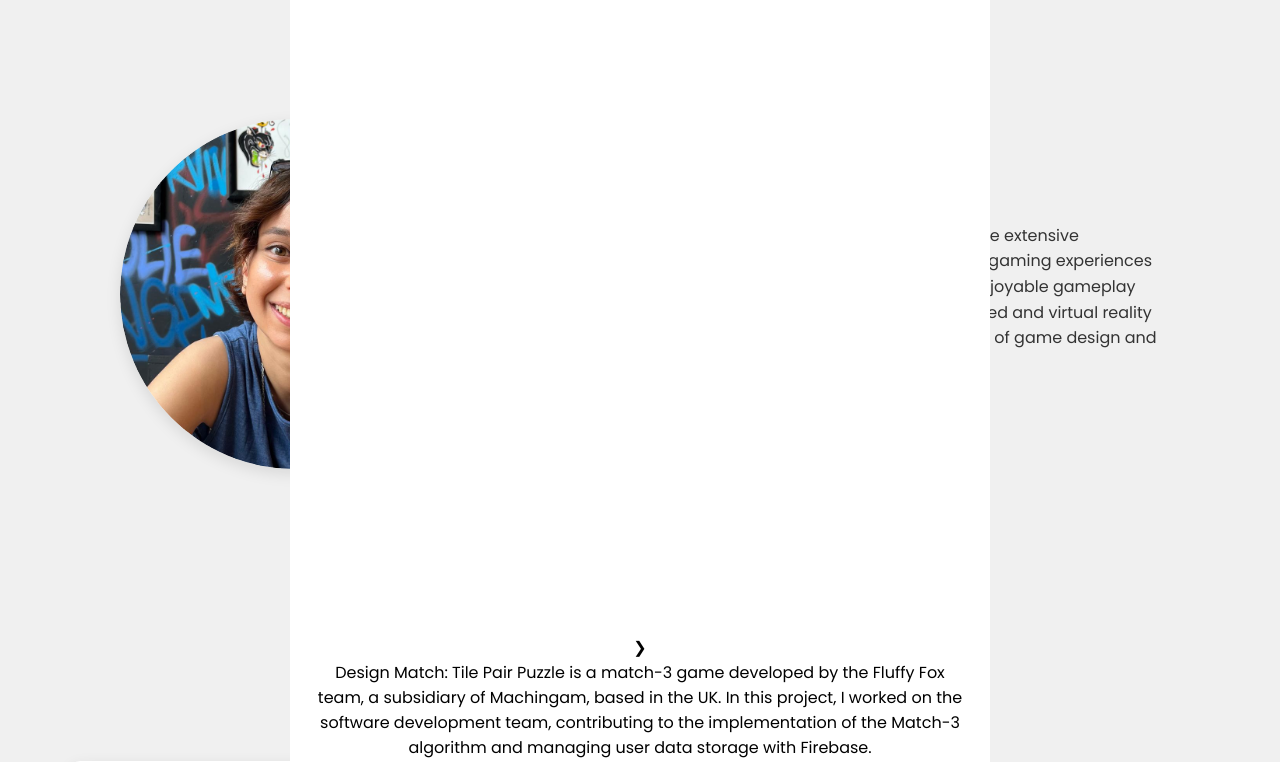
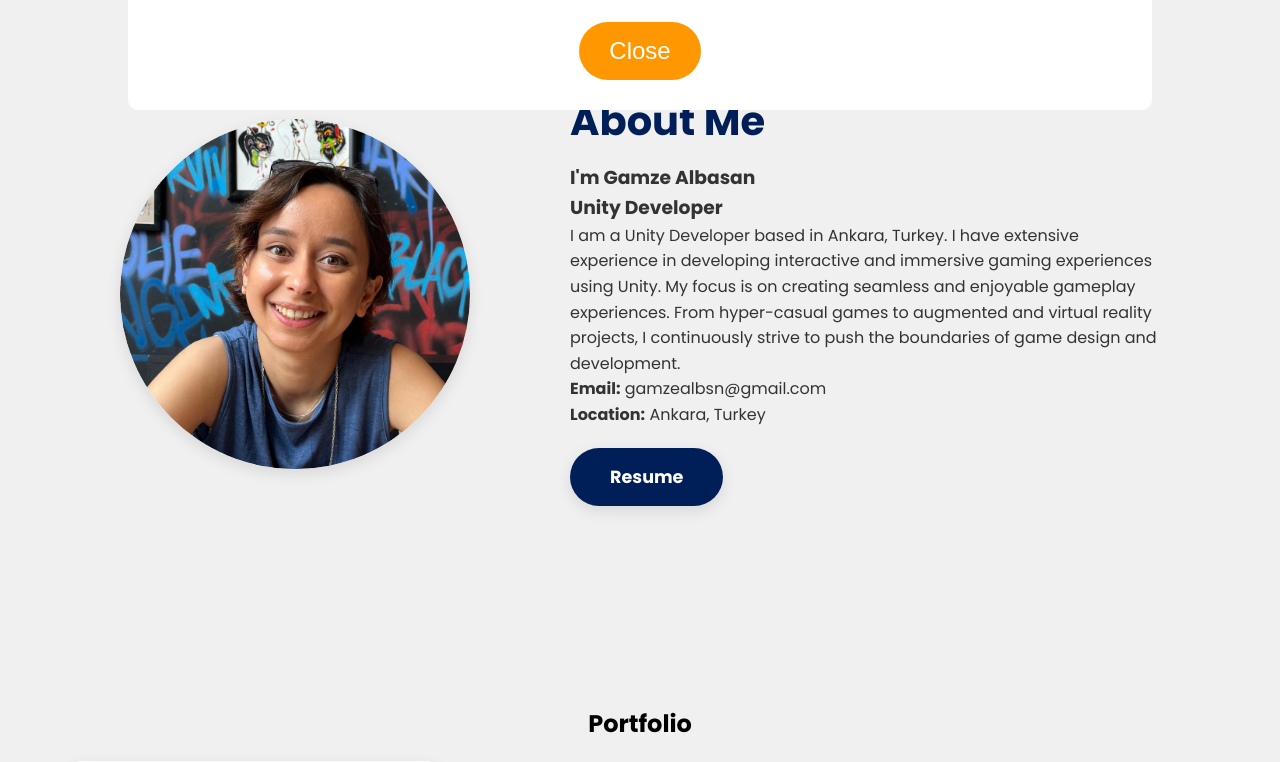
Before and after one commit to gmzalbsn/gamze.github.io, a PHP site: page / in a window 1280 px wide, after a click on "Details". Shown: the part 811-1573 px from the top of the page. Run offline with PHP 8.4, Linux system fonts and the light colour scheme.

Commit message:
Update styles.css

```diff
--- a/styles.css
+++ b/styles.css
@@ -279,37 +282,104 @@ body {
     left: 0;
     width: 100%;
     height: 100%;
-    background-color: rgba(0, 0, 0, 0.5);
+    background-color: rgba(0, 0, 0, 0.8);
     justify-content: center;
     align-items: center;
 }
 
 .modal-content {
     background-color: white;
-    padding: 20px;
+    padding: 30px;
     border-radius: 10px;
     width: 80%;
-    max-width: 700px;
+    max-width: 1200px;
     text-align: center;
+    position: relative;
 }
 
-.modal-image {
-    width: 100%;
-    border-radius: 10px;
+/* Carousel Styles */
+.carousel-container {
+    position: relative;
+    display: flex;
+    align-items: center;
+    justify-content: center;
     margin-bottom: 20px;
 }
 
-.close {
-    position: absolute;
-    top: 10px;
-    right: 20px;
-    font-size: 24px;
-    cursor: pointer;
+.carousel {
+    display: flex;
+    overflow: hidden;
+    width: 100%;
+    max-width: 1000px;
 }
 
-/* Modal Açma-Kapatma Efekti */
-.modal.active {
+.carousel-item {
+    min-width: 100%;
+    transition: transform 0.5s ease-in-out;
+}
+
+.carousel img {
+    width: 100%;
+    height: auto;
+    border-radius: 10px;
+}
+
+/* Carousel Navigation Buttons */
+.prev, .next {
+    cursor: pointer;
+    position: absolute;
+    top: 50%;
+    transform: translateY(-50%);
+    color: #333;
+    font-size: 36px;
+    padding: 20px;
+    background-color: rgba(255, 255, 255, 0.8);
+    border-radius: 50%;
+    user-select: none;
+    z-index: 10;
     display: flex;
+    align-items: center;
+    justify-content: center;
+    width: 40px;
+    height: 40px;
+    transition: background-color 0.3s ease;
+}
+
+.prev {
+    left: 20px;
+}
+
+.next {
+    right: 20px;
+}
+
+.prev:hover, .next:hover {
+    background-color: rgba(255, 255, 255, 1);
+}
+
+/* Modal text styling */
+.modal-text {
+    margin-top: 20px;
+}
+
+.modal-text p {
+    margin-bottom: 20px;
+}
+
+.btn-large-close {
+    margin-top: 20px;
+    padding: 15px 30px;
+    background-color: #ff9800;
+    color: white;
+    border-radius: 50px;
+    font-size: 1.5rem;
+    cursor: pointer;
+    border: none;
+    transition: background-color 0.3s ease;
+}
+
+.btn-large-close:hover {
+    background-color: #ff5722;
 }
 
 /* Contact Section */
```
Also changed, not shown: other parts of styles.css (+15 -12 lines).
